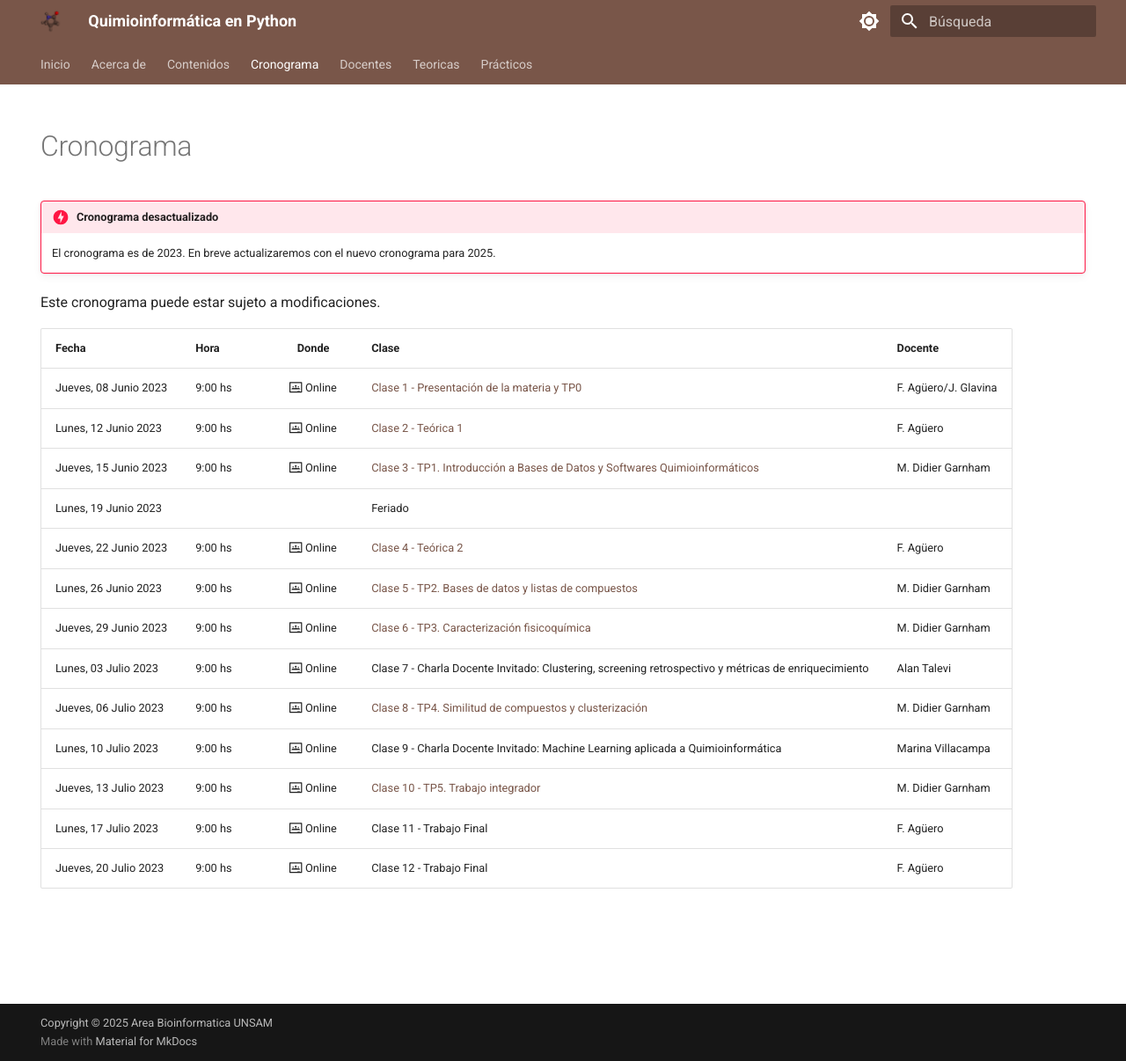
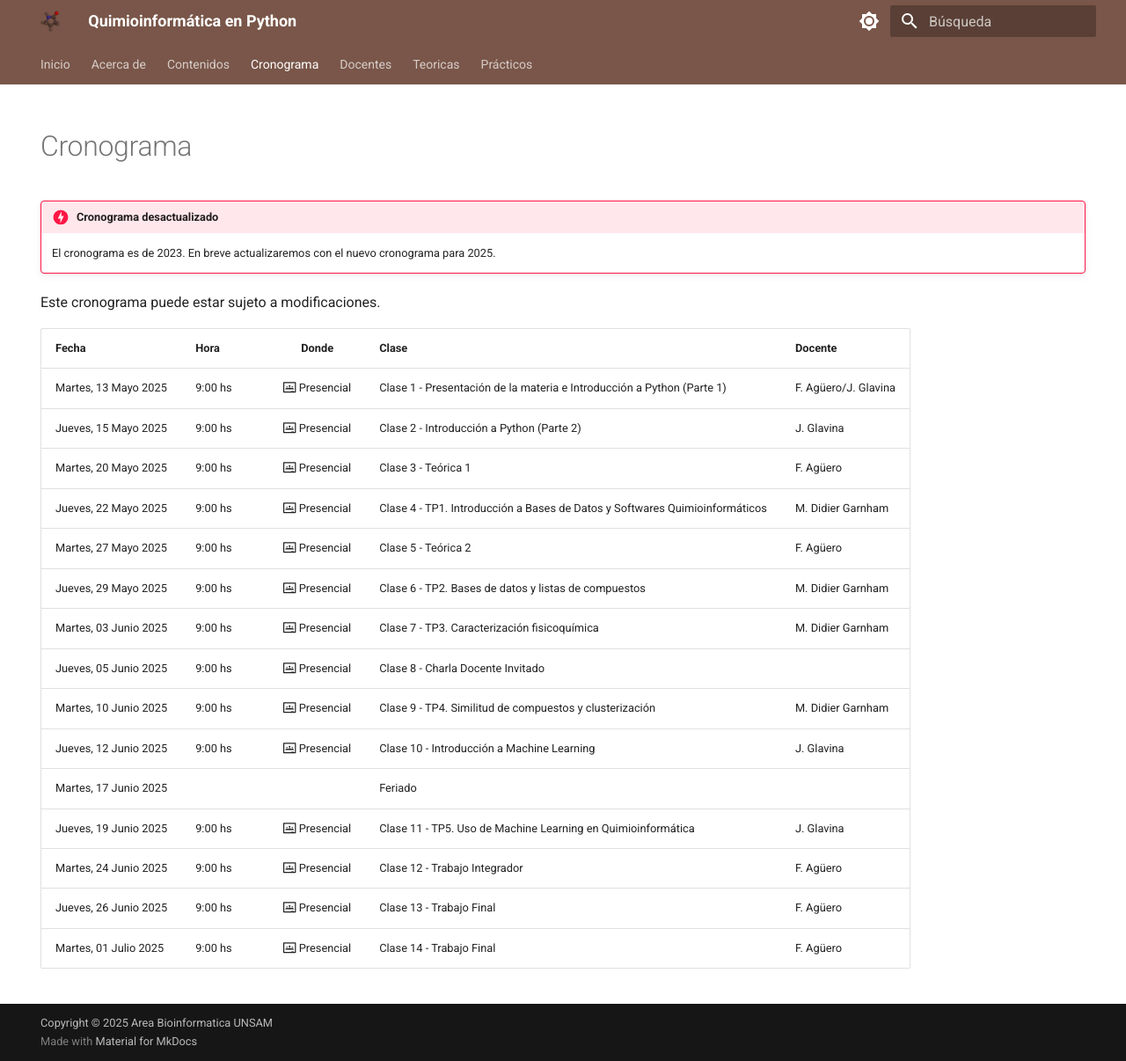
Before and after one commit to bioinformatica-iib/quimioinformatica, an MkDocs documentation site: the page built from docs/cronograma.md, in a window 1280 px wide and 1206 px high. Shown: the whole window at 88% size. Built offline with MkDocs 1.6.1 and Material for MkDocs 9.7.7, drawn with Linux system fonts in a browser that asks for light colours; comment, search, counter and statistics services are not loaded.

Commit message:
Actualizo el cronograma a la versión 2025

```diff
--- a/docs/cronograma.md
+++ b/docs/cronograma.md
@@ -15,16 +15,18 @@ Este cronograma puede estar sujeto a modificaciones.
 
 | Fecha  { data-sort-method='none' }     | Hora  { data-sort-method='none' }   | Donde  { data-sort-method='none' }                                 | Clase  { data-sort-method='none' }      | Docente { data-sort-method='none' } |
 | ----------- | -------- | :-------------------------------------: | :-----------  | :------ |
-| Jueves, 08 Junio 2023 | 9:00 hs |	:material-google-classroom: Online | [Clase 1 - Presentación de la materia y TP0](practicos/TP00/index.md) | F. Agüero/J. Glavina |
-| Lunes, 12 Junio 2023 | 9:00 hs |	:material-google-classroom: Online | [Clase 2 - Teórica 1](teoricas/1-Teorica-Uno/index.md) | F. Agüero |
-| Jueves, 15 Junio 2023 | 9:00 hs |	:material-google-classroom: Online | [Clase 3 - TP1. Introducción a Bases de Datos y Softwares Quimioinformáticos](practicos/TP01/index.md) | M. Didier Garnham |
-| Lunes, 19 Junio 2023 |  |  | Feriado |  |
-| Jueves, 22 Junio 2023 | 9:00 hs |	:material-google-classroom: Online | [Clase 4 - Teórica 2](teoricas/2-Teorica-Dos/index.md) | F. Agüero |
-| Lunes, 26 Junio 2023 | 9:00 hs |	:material-google-classroom: Online | [Clase 5 - TP2. Bases de datos y listas de compuestos](practicos/TP02/index.md) | M. Didier Garnham |
-| Jueves, 29 Junio 2023 | 9:00 hs |	:material-google-classroom: Online | [Clase 6 - TP3. Caracterización fisicoquímica](practicos/TP03/index.md) | M. Didier Garnham |
-| Lunes, 03 Julio 2023 | 9:00 hs |	:material-google-classroom: Online | Clase 7 - Charla Docente Invitado: Clustering, screening retrospectivo y métricas de enriquecimiento | Alan Talevi |
-| Jueves, 06 Julio 2023 | 9:00 hs |	:material-google-classroom: Online | [Clase 8 - TP4. Similitud de compuestos y clusterización](practicos/TP04/index.md) | M. Didier Garnham |
-| Lunes, 10 Julio 2023 | 9:00 hs |	:material-google-classroom: Online | Clase 9 - Charla Docente Invitado: Machine Learning aplicada a Quimioinformática | Marina Villacampa |
-| Jueves, 13 Julio 2023 | 9:00 hs |	:material-google-classroom: Online | [Clase 10 - TP5. Trabajo integrador](practicos/TP05/index.md) | M. Didier Garnham |
-| Lunes, 17 Julio 2023 | 9:00 hs |	:material-google-classroom: Online | Clase 11 - Trabajo Final | F. Agüero |
-| Jueves, 20 Julio 2023 | 9:00 hs |	:material-google-classroom: Online | Clase 12 - Trabajo Final | F. Agüero |
+| Martes, 13 Mayo 2025 | 9:00 hs |	:material-google-classroom: Presencial | Clase 1 - Presentación de la materia e Introducción a Python (Parte 1)  | F. Agüero/J. Glavina |
+| Jueves, 15 Mayo 2025 | 9:00 hs |	:material-google-classroom: Presencial | Clase 2 - Introducción a Python (Parte 2) | J. Glavina |
+| Martes, 20 Mayo 2025 | 9:00 hs |	:material-google-classroom: Presencial | Clase 3 - Teórica 1 | F. Agüero |
+| Jueves, 22 Mayo 2025 | 9:00 hs |	:material-google-classroom: Presencial | Clase 4 - TP1. Introducción a Bases de Datos y Softwares Quimioinformáticos | M. Didier Garnham |
+| Martes, 27 Mayo 2025 | 9:00 hs |	:material-google-classroom: Presencial | Clase 5 - Teórica 2 | F. Agüero |
+| Jueves, 29 Mayo 2025 | 9:00 hs |	:material-google-classroom: Presencial | Clase 6 - TP2. Bases de datos y listas de compuestos | M. Didier Garnham |
+| Martes, 03 Junio 2025 | 9:00 hs |	:material-google-classroom: Presencial | Clase 7 - TP3. Caracterización fisicoquímica | M. Didier Garnham |
+| Jueves, 05 Junio 2025 | 9:00 hs |	:material-google-classroom: Presencial | Clase 8 - Charla Docente Invitado |  |
+| Martes, 10 Junio 2025 | 9:00 hs |	:material-google-classroom: Presencial | Clase 9 - TP4. Similitud de compuestos y clusterización | M. Didier Garnham |
+| Jueves, 12 Junio 2025 | 9:00 hs |	:material-google-classroom: Presencial | Clase 10 - Introducción a Machine Learning | J. Glavina |
+| Martes, 17 Junio 2025 |  |  | Feriado |  |
+| Jueves, 19 Junio 2025 | 9:00 hs |	:material-google-classroom: Presencial | Clase 11 - TP5. Uso de Machine Learning en Quimioinformática |  J. Glavina|
+| Martes, 24 Junio 2025 | 9:00 hs |	:material-google-classroom: Presencial | Clase 12 - Trabajo Integrador | F. Agüero |
+| Jueves, 26 Junio 2025 | 9:00 hs |	:material-google-classroom: Presencial | Clase 13 - Trabajo Final | F. Agüero |
+| Martes, 01 Julio 2025 | 9:00 hs |	:material-google-classroom: Presencial | Clase 14 - Trabajo Final | F. Agüero |
```
